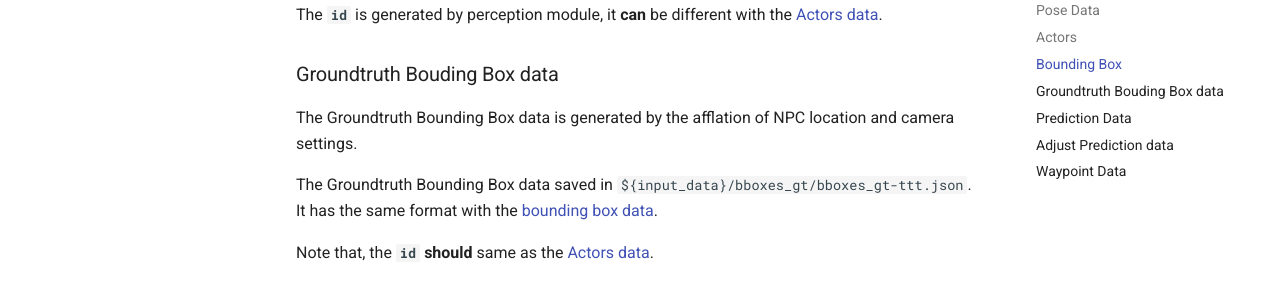
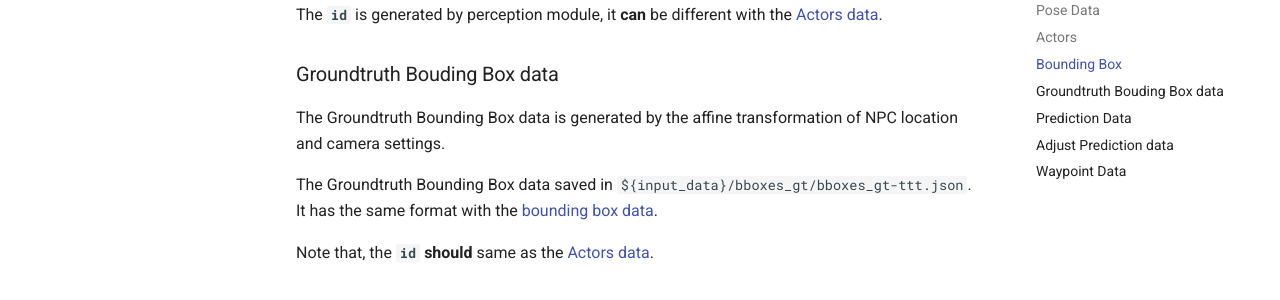
Before and after one commit to Shanicky-RenzhiWang/ADSRootCauseAnalysis, an MkDocs documentation site: the page built from docs/docs/Input.md, in a window 1280 px wide and 900 px high, scrolled down 3329 px. Shown: the part 152-452 px from the top of the window. Built offline with MkDocs 1.6.1 and Material for MkDocs 9.7.7, drawn with Linux system fonts in a browser that asks for light colours.

```diff
--- a/docs/docs/Input.md
+++ b/docs/docs/Input.md
@@ -129,7 +129,7 @@ The **`id`** is generated by perception module, it **can** be different with the
 
 ### Groundtruth Bouding Box data
 
-The Groundtruth Bounding Box data is generated by the afflation of NPC location and camera settings.
+The Groundtruth Bounding Box data is generated by the affine transformation of NPC location and camera settings.
 
 The Groundtruth Bounding Box data saved in `${input_data}/bboxes_gt/bboxes_gt-ttt.json`.
 It has the same format with the [bounding box data](Input.md#bounding-box).
```
Also changed, not shown: docs/docs/index.md (+1 -1 lines).
